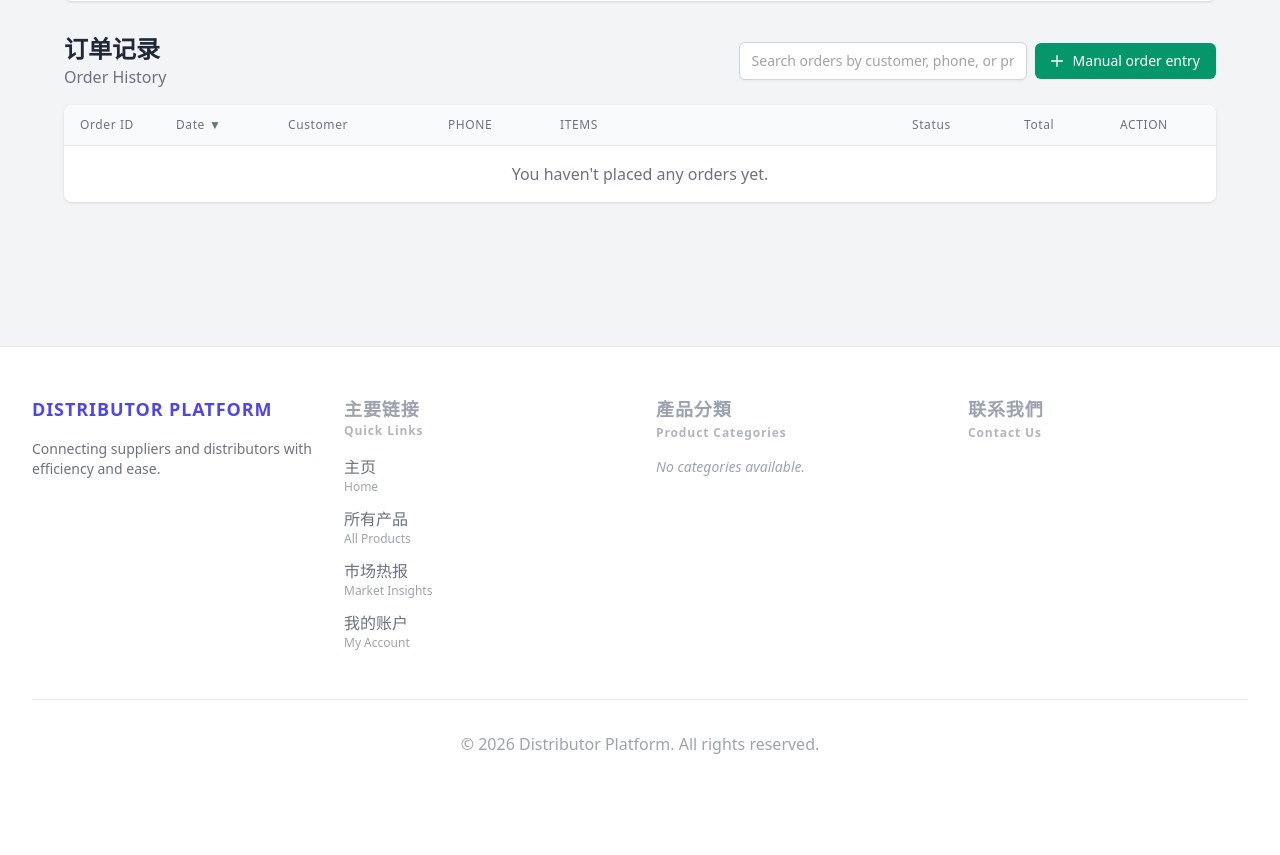
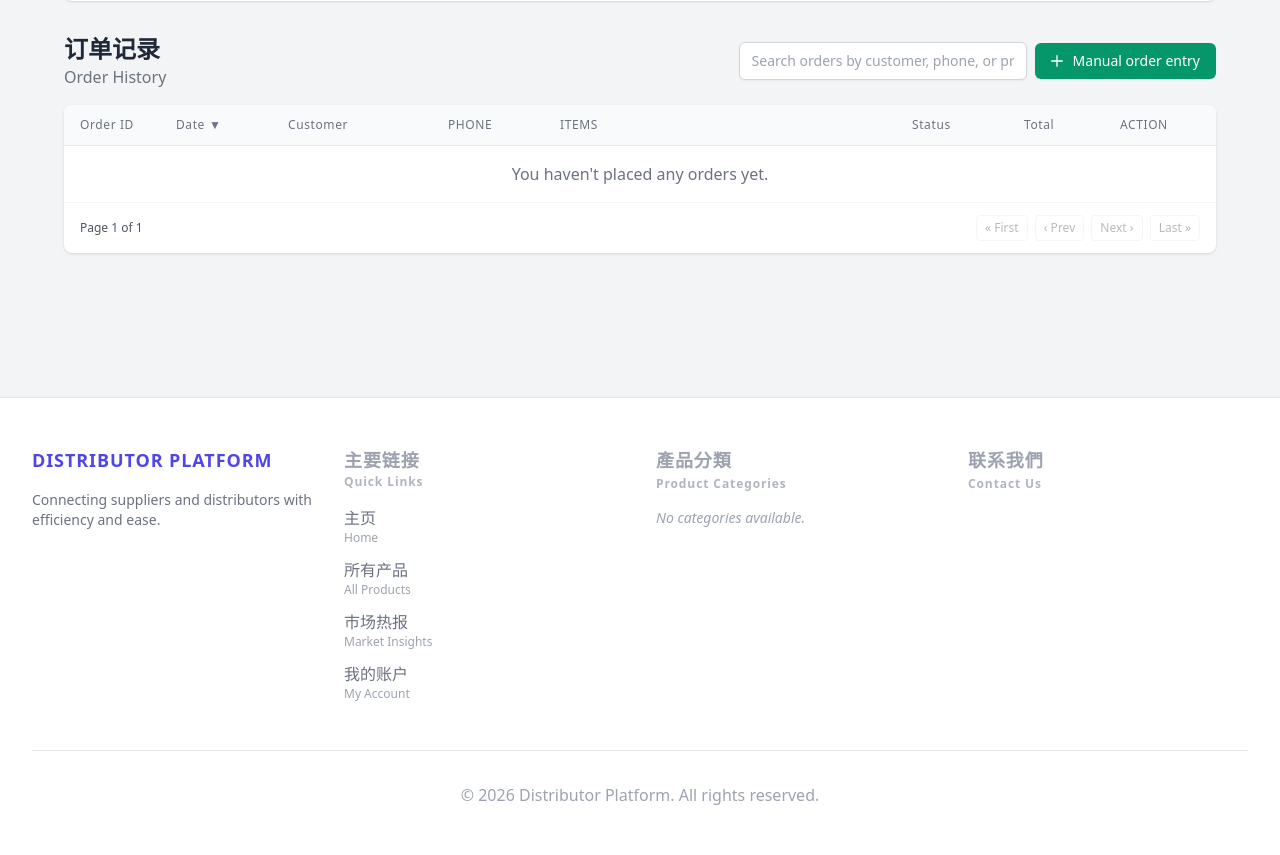
Before and after one commit to chloekoo-kky/distributorplatform, a Django app: page /user/order-history/ in a window 1280 px wide. Shown: the part 235-1090 px from the top of the page. Before the commit the page ends 989 px from the top, so only its background shows below. Run offline with Django 4.2, Linux system fonts and the light colour scheme; the visitor is signed in with stand-in values (Sample User, id 1); data comes from the database, SQL or seed files in the repository; data that the repository does not hold is empty; some libraries are stand-ins or nearby versions.

Commit message:
order export

```diff
--- a/app/order/views.py
+++ b/app/order/views.py
@@ -1342,8 +1342,9 @@ def export_selected_orders(request):
 
     # Header row
     writer.writerow([
-        'Order ID', 'Date', 'Customer Name', 'Product Name', 'Product Base Cost',
-        'Platform Price', 'Actual Received', 'Profit'
+        'Order ID', 'Date', 'Customer Name', 'Product Name',
+        'Product Base Cost', 'Platform Price', 'Actual Received (Unit)',
+        'Quantity', 'Line Revenue', 'Profit'
     ])
 
     for order in orders:
@@ -1361,6 +1362,7 @@ def export_selected_orders(request):
             base_cost = product.saved_base_cost if (product.saved_base_cost is not None) else item.landed_cost
             platform_price = item.platform_price if item.platform_price is not None else ''
             actual_received = item.actual_unit_price if item.actual_unit_price is not None else item.selling_price
+            line_revenue = actual_received * item.quantity
             writer.writerow([
                 order.id,
                 order_date,
@@ -1369,6 +1371,8 @@ def export_selected_orders(request):
                 float(base_cost) if base_cost is not None else '',
                 float(platform_price) if platform_price != '' else '',
                 float(actual_received),
+                item.quantity,
+                float(line_revenue),
                 float(item.profit),
             ])
 
@@ -1427,7 +1431,8 @@ def export_orders_range(request):
     writer = csv.writer(response)
     writer.writerow([
         'Order ID', 'Order Date', 'Customer Name', 'Product Name',
-        'Product Base Cost', 'Platform Price', 'Actual Received', 'Profit'
+        'Product Base Cost', 'Platform Price', 'Actual Received (Unit)',
+        'Quantity', 'Line Revenue', 'Profit'
     ])
 
     for order in orders:
@@ -1449,6 +1454,7 @@ def export_orders_range(request):
                 base_cost = item.landed_cost
             platform_price = item.platform_price if item.platform_price is not None else ''
             actual_received = item.actual_unit_price if item.actual_unit_price is not None else item.selling_price
+            line_revenue = actual_received * item.quantity
             writer.writerow([
                 order.id,
                 order_date_str,
@@ -1457,6 +1463,8 @@ def export_orders_range(request):
                 float(base_cost) if base_cost is not None else '',
                 float(platform_price) if platform_price != '' else '',
                 float(actual_received),
+                item.quantity,
+                float(line_revenue),
                 float(item.profit),
             ])
 
--- a/app/user/templates/user/profile.html
+++ b/app/user/templates/user/profile.html
@@ -361,6 +361,38 @@
                         </tr>
                     </tbody>
                 </table>
+            </div>
+            <div class="px-4 py-3 border-t border-gray-100 flex items-center justify-between text-xs text-gray-600">
+                <div>
+                    <span x-text="'Page ' + currentPage + ' of ' + totalPages"></span>
+                    <span x-show="totalCount" class="ml-2" x-text="'(' + totalCount + ' orders)'"></span>
+                </div>
+                <div class="space-x-1">
+                    <button type="button"
+                            @click="if (currentPage > 1) fetchOrders(1)"
+                            :disabled="currentPage <= 1"
+                            class="px-2 py-1 border border-gray-200 rounded disabled:opacity-40 disabled:cursor-not-allowed">
+                        « First
+                    </button>
+                    <button type="button"
+                            @click="if (currentPage > 1) fetchOrders(currentPage - 1)"
+                            :disabled="currentPage <= 1"
+                            class="px-2 py-1 border border-gray-200 rounded disabled:opacity-40 disabled:cursor-not-allowed">
+                        ‹ Prev
+                    </button>
+                    <button type="button"
+                            @click="if (currentPage < totalPages) fetchOrders(currentPage + 1)"
+                            :disabled="currentPage >= totalPages"
+                            class="px-2 py-1 border border-gray-200 rounded disabled:opacity-40 disabled:cursor-not-allowed">
+                        Next ›
+                    </button>
+                    <button type="button"
+                            @click="if (currentPage < totalPages) fetchOrders(totalPages)"
+                            :disabled="currentPage >= totalPages"
+                            class="px-2 py-1 border border-gray-200 rounded disabled:opacity-40 disabled:cursor-not-allowed">
+                        Last »
+                    </button>
+                </div>
             </div>
         </div>
     </div>
@@ -971,12 +1003,19 @@ window.handleManualOrderSuccess = function(data) {
         return {
             orders: [],
             isLoading: false,
+            currentPage: 1,
+            totalPages: 1,
+            totalCount: 0,
             sortBy: 'created_at',
             sortDir: 'desc',
             searchQuery: '{{ order_search_query|default:"" }}',
-            fetchOrders() {
+            fetchOrders(page = null) {
+                if (page !== null) {
+                    this.currentPage = page;
+                }
                 this.isLoading = true;
                 const params = new URLSearchParams({
+                    page: this.currentPage,
                     sort_by: this.sortBy,
                     sort_dir: this.sortDir,
                 });
@@ -993,6 +1032,9 @@ window.handleManualOrderSuccess = function(data) {
                         this.orders = data.items || [];
                         this.sortBy = data.sort_by || this.sortBy;
                         this.sortDir = data.sort_dir || this.sortDir;
+                        this.currentPage = data.page || this.currentPage;
+                        this.totalPages = data.total_pages || this.totalPages;
+                        this.totalCount = data.total_count || this.totalCount;
                     })
                     .catch(() => {
                         this.orders = [];
@@ -1008,7 +1050,7 @@ window.handleManualOrderSuccess = function(data) {
                     this.sortBy = field;
                     this.sortDir = field === 'created_at' ? 'desc' : 'asc';
                 }
-                this.fetchOrders();
+                this.fetchOrders(1);
             },
             openPayment(orderId) {
                 openPaymentModal(orderId);
--- a/app/user/views.py
+++ b/app/user/views.py
@@ -422,6 +422,14 @@ def api_order_history(request):
 
     sort_by = request.GET.get('sort_by', 'created_at')
     sort_dir = request.GET.get('sort_dir', 'desc')
+    try:
+        page = int(request.GET.get('page', 1))
+    except (TypeError, ValueError):
+        page = 1
+    try:
+        page_size = int(request.GET.get('page_size', 20))
+    except (TypeError, ValueError):
+        page_size = 20
 
     base_orders = Order.objects.filter(agent=user).prefetch_related('items__product')
 
@@ -455,16 +463,31 @@ def api_order_history(request):
     else:
         orders_qs = base_orders.order_by('-created_at')
 
-    orders = list(orders_qs)
+    total_count = orders_qs.count()
 
-    # Calculate totals
-    for o in orders:
-        o.calculated_total = sum(item.selling_price * item.quantity for item in o.items.all())
-
-    # Python-side sort for total amount
-    if sort_by == 'total':
+    # For simple sorts, paginate at the DB level
+    if sort_by != 'total':
+        from django.core.paginator import Paginator
+        paginator = Paginator(orders_qs, page_size)
+        page_obj = paginator.get_page(page)
+        orders = list(page_obj.object_list)
+        total_pages = paginator.num_pages
+        current_page = page_obj.number
+        # Calculate totals per object on this page
+        for o in orders:
+            o.calculated_total = sum(item.selling_price * item.quantity for item in o.items.all())
+    else:
+        # For total sorting, sort in Python then slice
+        orders_all = list(orders_qs)
+        for o in orders_all:
+            o.calculated_total = sum(item.selling_price * item.quantity for item in o.items.all())
         reverse = (sort_dir == 'desc')
-        orders.sort(key=lambda o: o.calculated_total, reverse=reverse)
+        orders_all.sort(key=lambda o: o.calculated_total, reverse=reverse)
+        start = (page - 1) * page_size
+        end = start + page_size
+        orders = orders_all[start:end]
+        total_pages = (total_count + page_size - 1) // page_size if page_size > 0 else 1
+        current_page = page
 
     can_manual_order_profile = user.is_staff or user.user_groups.filter(name__iexact='salesteam').exists()
 
@@ -502,6 +525,9 @@ def api_order_history(request):
         'items': serialized,
         'sort_by': sort_by,
         'sort_dir': sort_dir,
+        'page': current_page,
+        'total_pages': total_pages,
+        'total_count': total_count,
     })
 
 @login_required
```
